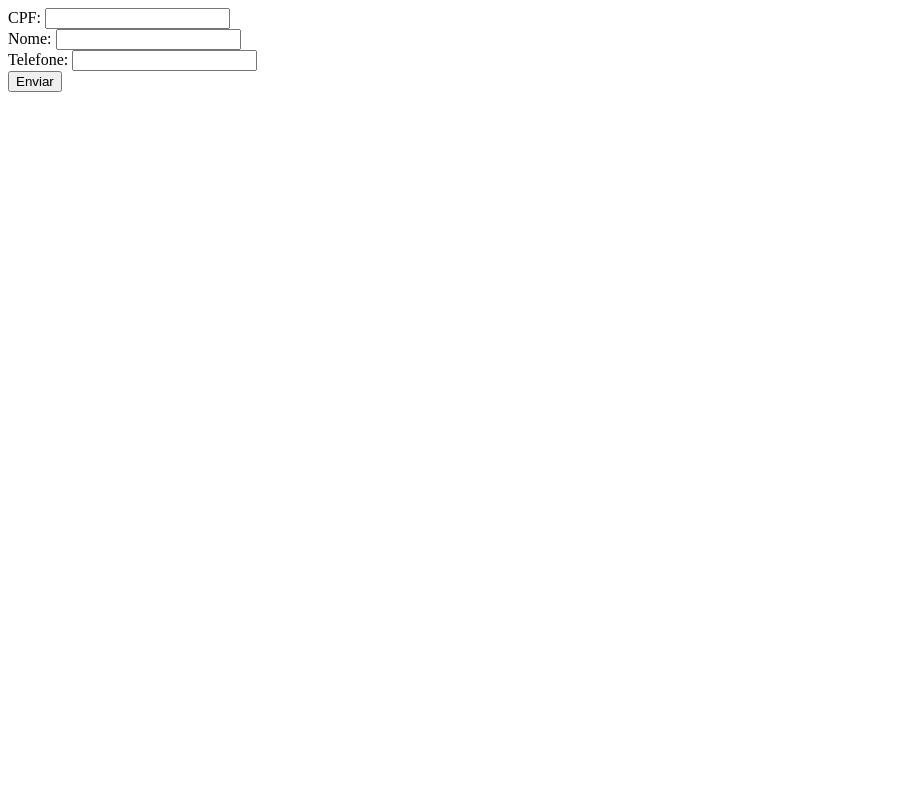
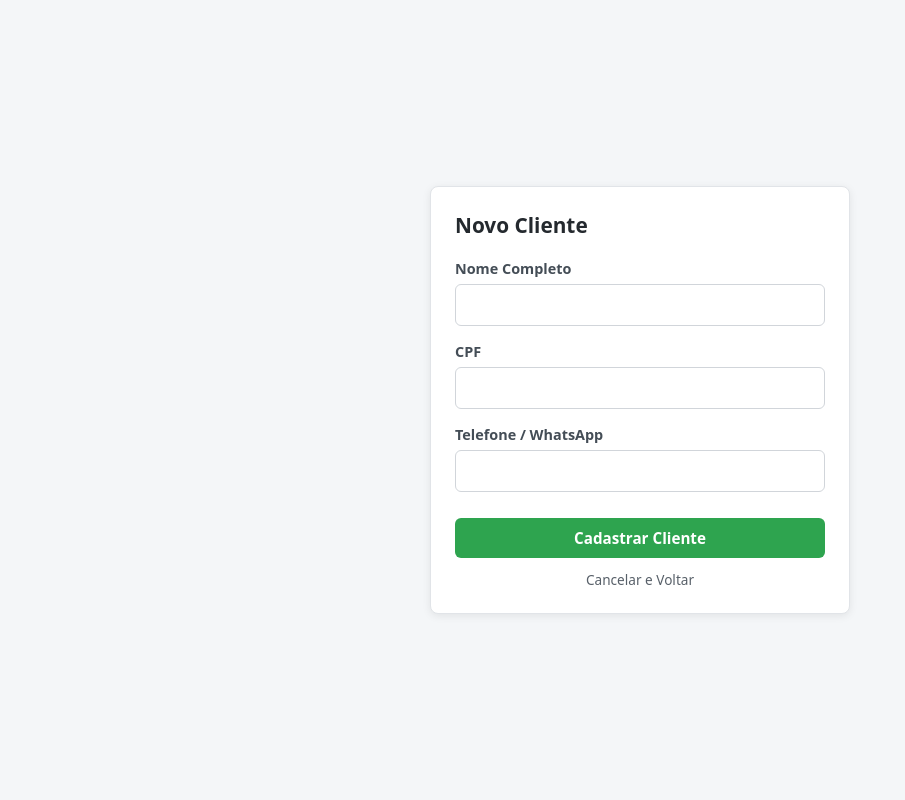
Before and after one commit to samuelslv7/ClinicaEstetica, a Django app: page /agendar/clientes/novo in a window 1280 px wide. Shown: the whole page, without its empty margins (0-905 px from the left). Run offline with Django 5.2, Linux system fonts and the light colour scheme.

Commit message:
style: front do criar cliente
Closes #27

```diff
--- a/agendar/templates/agendar/criarCliente.html
+++ b/agendar/templates/agendar/criarCliente.html
@@ -1,15 +1,158 @@
-<form action="{% url "agendar:criarcliente" %}" method="post" novalidate>
-    {% csrf_token %}
-    {{form}}
+<!DOCTYPE html>
+<html lang="pt-br">
+<head>
+    <meta charset="UTF-8">
+    <meta name="viewport" content="width=device-width, initial-scale=1.0">
+    <title>Cadastrar Cliente</title>
+    <style>
+        * {
+            box-sizing: border-box;
+            font-family: system-ui, -apple-system, sans-serif;
+        }
 
-    <input type="submit" value="Enviar">
+        body {
+            background-color: #f4f6f8;
+            display: flex;
+            justify-content: center;
+            align-items: center;
+            min-height: 100vh;
+            margin: 0;
+            padding: 20px;
+        }
 
-</form>
+        .card {
+            background: #ffffff;
+            width: 100%;
+            max-width: 420px;
+            padding: 24px;
+            border-radius: 8px;
+            box-shadow: 0 2px 8px rgba(0, 0, 0, 0.08);
+            border: 1px solid #e1e4e8;
+        }
 
-{% if messages %}
-<ul class="messages">
-    {% for message in messages %}
-    <li{% if message.tags %} class="{{ message.tags }}"{% endif %}>{{ message }}</li>
-    {% endfor %}
-</ul>
-{% endif %}
+        h2 {
+            margin-top: 0;
+            margin-bottom: 20px;
+            font-size: 1.3rem;
+            color: #24292e;
+        }
+
+        .campo {
+            margin-bottom: 16px;
+        }
+
+        label {
+            display: block;
+            margin-bottom: 6px;
+            font-size: 0.9rem;
+            font-weight: 600;
+            color: #444d56;
+        }
+
+        input[type="text"] {
+            width: 100%;
+            padding: 10px 12px;
+            border: 1px solid #d1d5da;
+            border-radius: 6px;
+            font-size: 0.95rem;
+            outline: none;
+            transition: border-color 0.2s;
+        }
+
+        input[type="text"]:focus {
+            border-color: #0366d6;
+        }
+
+        .btn-salvar {
+            width: 100%;
+            background-color: #2ea44f;
+            color: #ffffff;
+            border: none;
+            padding: 10px;
+            font-size: 0.95rem;
+            font-weight: 600;
+            border-radius: 6px;
+            cursor: pointer;
+            margin-top: 10px;
+        }
+
+        .btn-salvar:hover {
+            background-color: #2c974b;
+        }
+
+        .btn-cancelar {
+            display: block;
+            text-align: center;
+            margin-top: 12px;
+            color: #586069;
+            text-decoration: none;
+            font-size: 0.85rem;
+        }
+
+        .btn-cancelar:hover {
+            text-decoration: underline;
+        }
+
+        .erro {
+            color: #cb2431;
+            font-size: 0.8rem;
+            margin-top: 4px;
+        }
+
+        .mensagem-sucesso {
+            background-color: #dcffe4;
+            color: #155724;
+            padding: 10px;
+            border-radius: 6px;
+            font-size: 0.85rem;
+            margin-bottom: 16px;
+            border: 1px solid #c3e6cb;
+        }
+    </style>
+</head>
+<body>
+
+    <div class="card">
+        <h2>Novo Cliente</h2>
+
+        <!-- Mensagens do Django -->
+        {% if messages %}
+            {% for message in messages %}
+                <div class="mensagem-sucesso">{{ message }}</div>
+            {% endfor %}
+        {% endif %}
+
+        <form method="POST">
+            {% csrf_token %}
+
+            <div class="campo">
+                <label for="{{ form.nome.id_for_label }}">Nome Completo</label>
+                {{ form.nome }}
+                {% if form.nome.errors %}
+                    <div class="erro">{{ form.nome.errors|striptags }}</div>
+                {% endif %}
+            </div>
+
+            <div class="campo">
+                <label for="{{ form.cpf.id_for_label }}">CPF</label>
+                {{ form.cpf }}
+                {% if form.cpf.errors %}
+                    <div class="erro">{{ form.cpf.errors|striptags }}</div>
+                {% endif %}
+            </div>
+
+            <div class="campo">
+                <label for="{{ form.telefone.id_for_label }}">Telefone / WhatsApp</label>
+                {{ form.telefone }}
+                {% if form.telefone.errors %}
+                    <div class="erro">{{ form.telefone.errors|striptags }}</div>
+                {% endif %}
+            </div>
+
+            <button type="submit" class="btn-salvar">Cadastrar Cliente</button>
+            <a href="{% url 'agendar:listarclientes' %}" class="btn-cancelar">Cancelar e Voltar</a>
+        </form>
+    </div>
+
+</body>
+</html>
```
